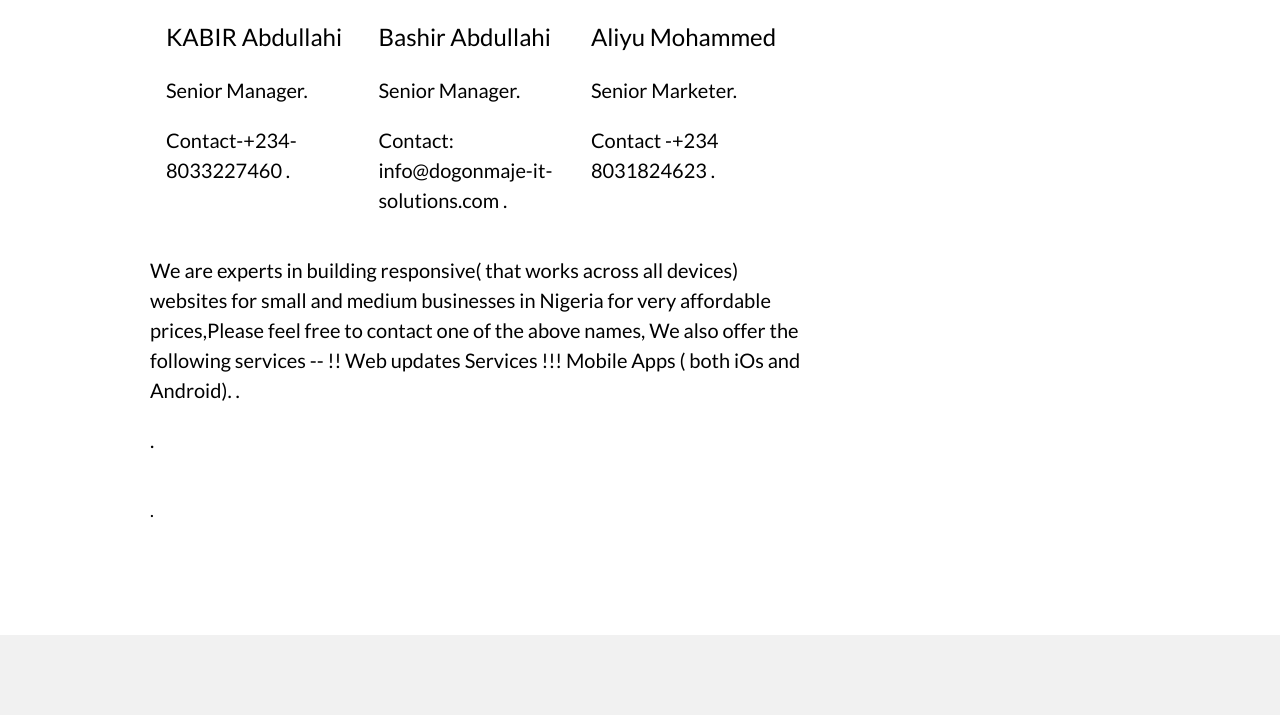
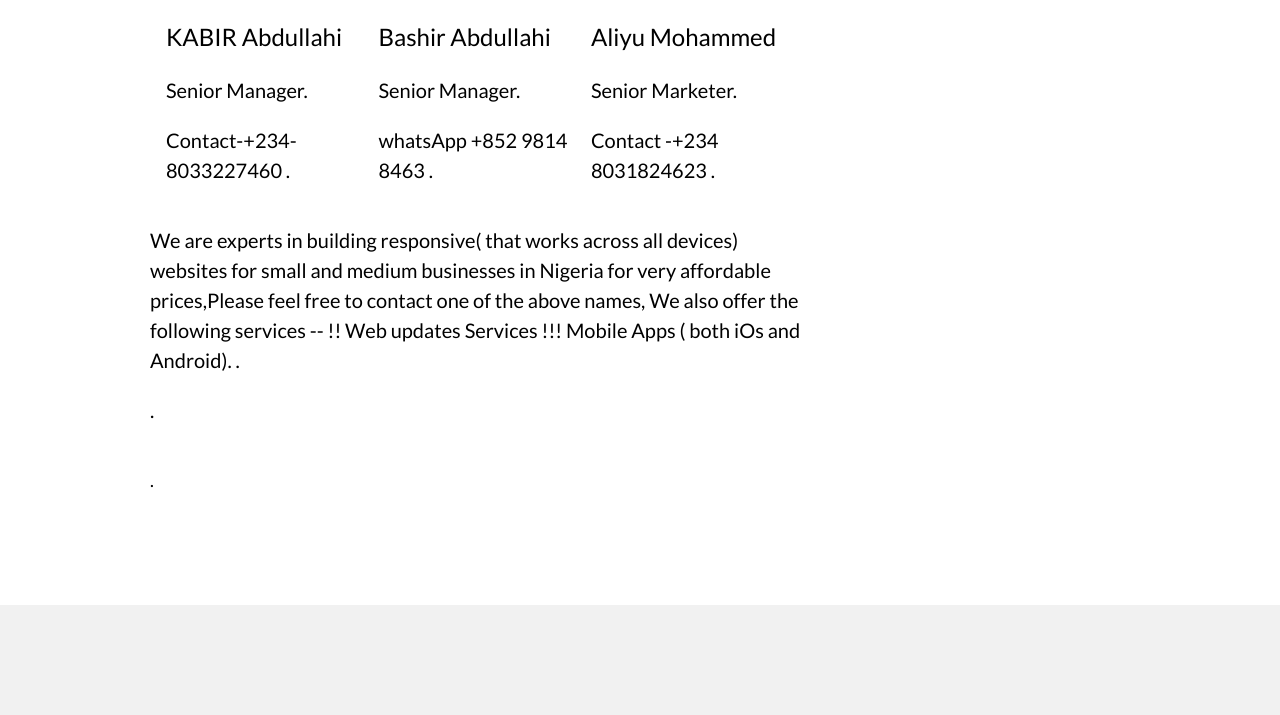
Before and after one commit to dogonmaje-it-solutions/dogonmaje-it-solutions.github.io, a plain HTML site: page docs/index.html in a window 1280 px wide. Shown: the part 591-1306 px from the top of the page. Drawn offline with nearby package versions, Linux system fonts and the light colour scheme.

Commit message:
final index for today

```diff
--- a/docs/index.html
+++ b/docs/index.html
@@ -57,7 +57,7 @@ body,h1,h2,h3,h4,h5,h6 {font-family: "Lato", sans-serif}
   <div class="w3-third">
     <h3>Bashir Abdullahi </h3>
     <p>Senior Manager.</p>
-    <p>Contact: info@dogonmaje-it-solutions.com
+    <p>whatsApp +852 9814 8463
     .</p>
   </div>
 
```
